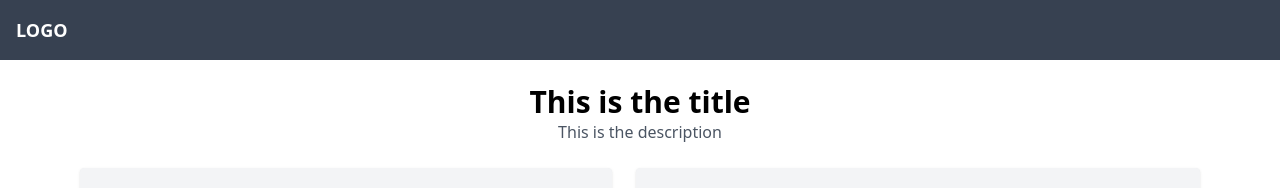
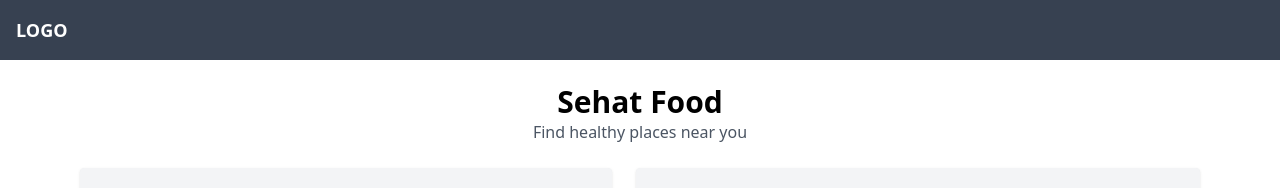
Before and after one commit to miwalaa/healthy-food-locator, a Next.js app: page / in a window 1280 px wide. Shown: the top 188 px of the page. Built offline with nearby package versions, Linux system fonts and the light colour scheme; no server answers.

Commit message:
fix: typography

```diff
--- a/app/page.tsx
+++ b/app/page.tsx
@@ -122,8 +122,8 @@ export default function Home() {
 
       {/* Title & Description */}
       <section className="text-center py-6">
-        <h1 className="text-3xl font-semibold">This is the title</h1>
-        <p className="text-gray-600">This is the description</p>
+        <h1 className="text-3xl font-semibold">Sehat Food</h1>
+        <p className="text-gray-600">Find healthy places near you</p>
       </section>
 
       {/* Main Content */}
```
